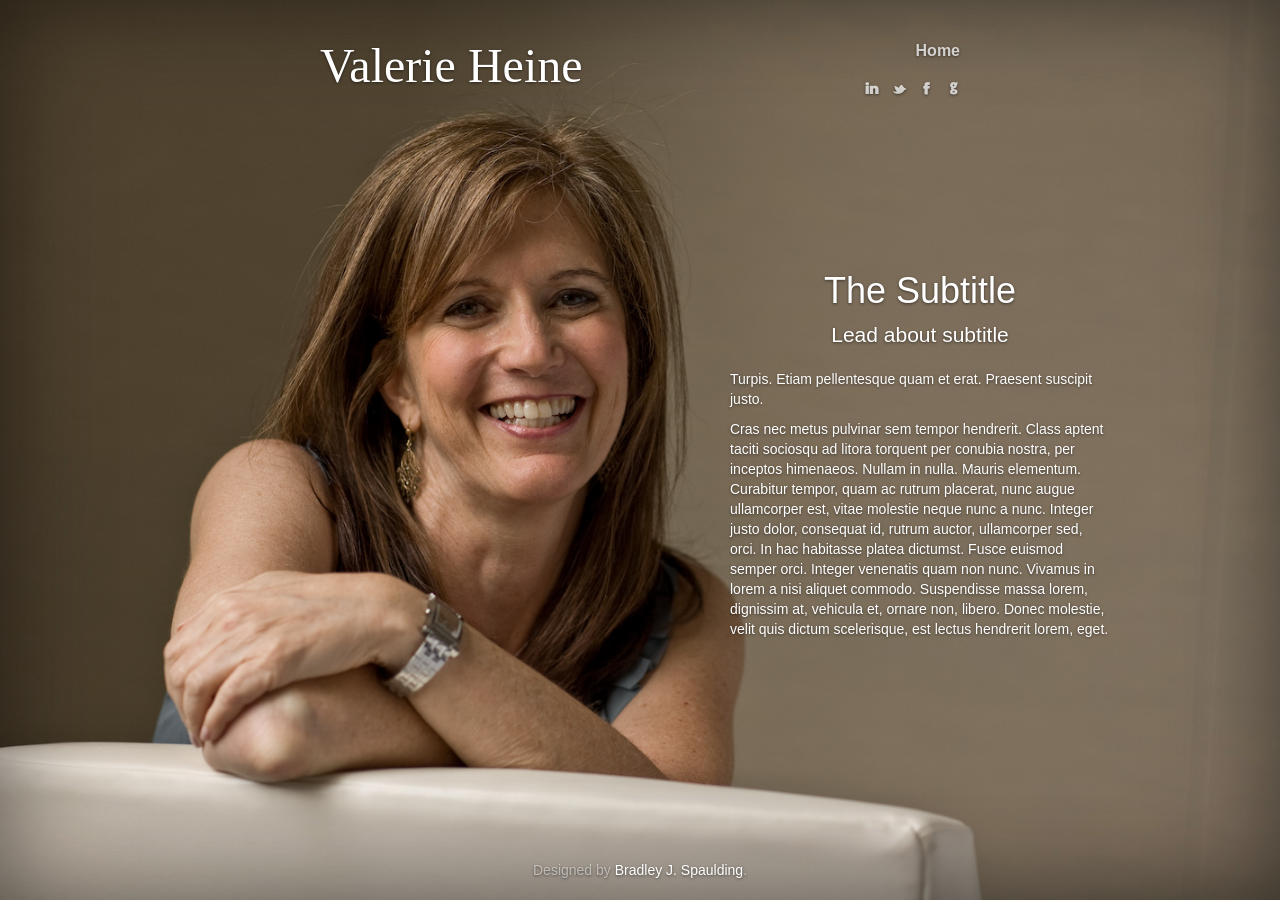
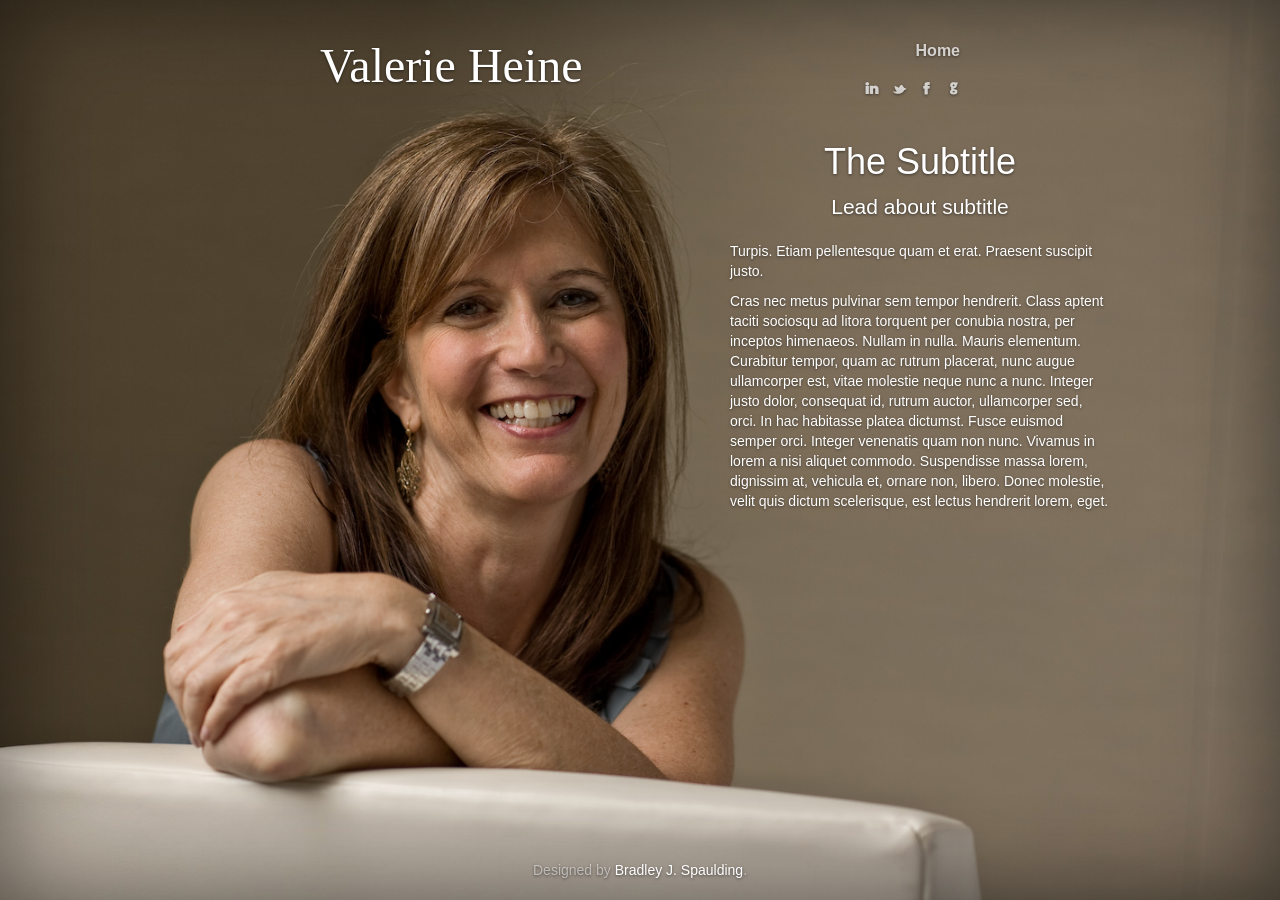
Before and after one commit to bspaulding/valerieheine, a Jekyll site: the page built from index.html, in a window 1280 px wide. Built offline with Jekyll 4.4.1, drawn with Linux system fonts in a browser that asks for light colours; nearby versions of some CDN libraries.

Commit message:
Always top aligning body

```diff
--- a/css/cover.css
+++ b/css/cover.css
@@ -202,9 +202,8 @@ body {
     position: fixed;
     top: 0;
   }
-  /* Start the vertical centering */
-  .site-wrapper-inner {
-    vertical-align: middle;
+  .inner.cover {
+		margin-top: 122px;
   }
   /* Handle the widths */
   .masthead,
```
